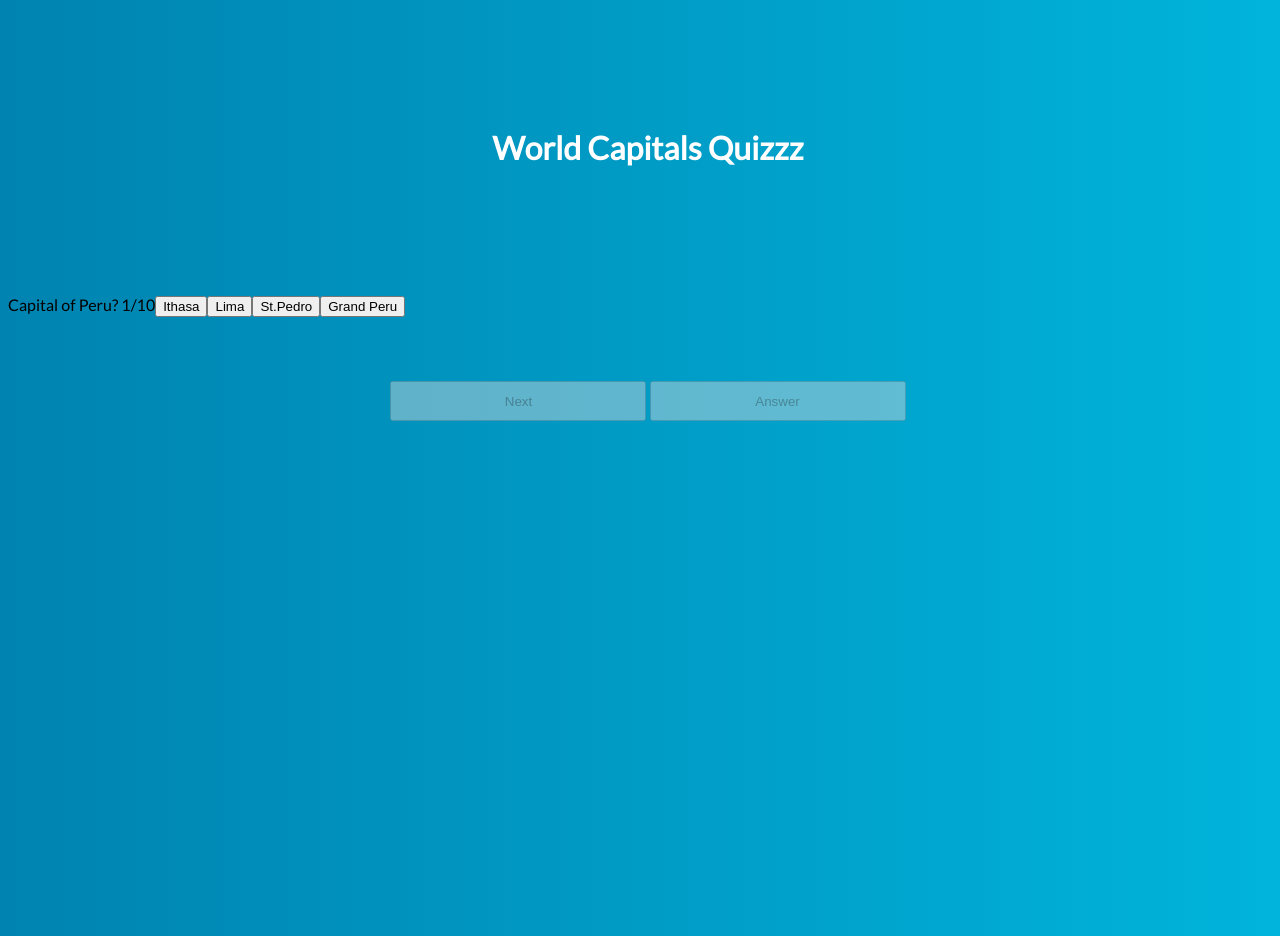
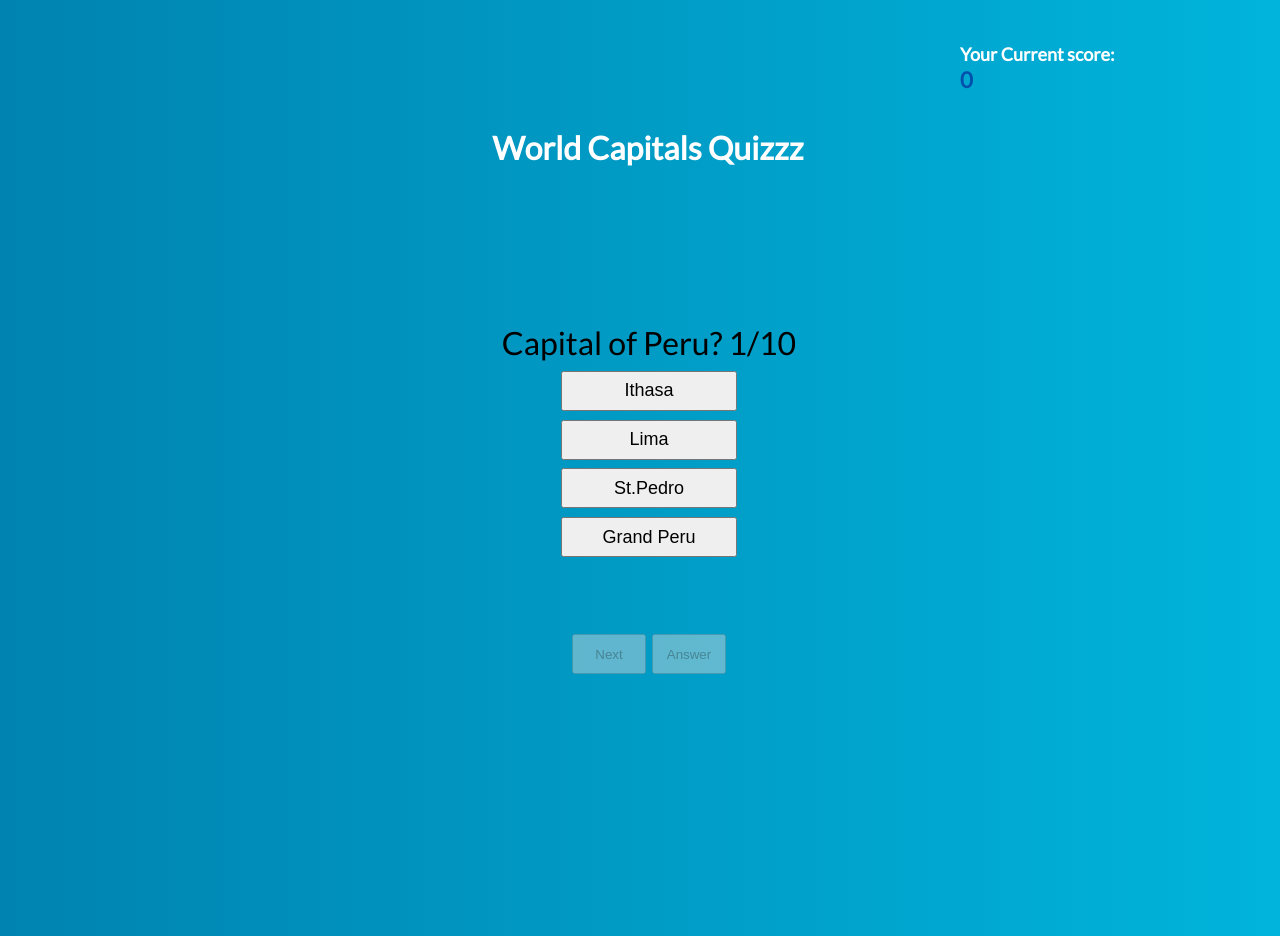
Before and after one commit to pashatay/QuizApp, a plain HTML site: page index.html in a window 1280 px wide. Both pictures are taken after a click on the button "Start". Drawn offline with nearby package versions, Linux system fonts and the light colour scheme.

Commit message:
modify files

```diff
--- a/index.html
+++ b/index.html
@@ -1,5 +1,5 @@
 <!DOCTYPE html>
-<html>
+<html lang="en">
     <head>
         <title>World Capitals Quizzz</title>
         <link href="https://fonts.googleapis.com/css?family=Lato&display=swap" rel="stylesheet">
@@ -10,6 +10,7 @@
     </head>
     <header>
        <h1>World Capitals Quizzz</h1>
+       <h2>Your Current score:<span class='currScore'> 0</span></h2>
     </header>
     <body>
         <section class='qts-box'>
@@ -19,7 +20,7 @@
             Good luck!</p>
             <form class='qts-form'>
                     <label id='q-l' for="question-label"></label>
-                    <input class ='q-a' type="button" value="answer1">
+                    <input class ='q-a' type="button"  value="answer1">
                     <input class ='q-a' type="button" value="answer2">
                     <input class ='q-a' type="button" value="answer3">
                     <input class ='q-a' type="button" value="answer4">
@@ -29,6 +30,7 @@
          <button class='nextBttn'>Next</button>
          <button class='resultBttn'>Result</button>
          <button class='submitBttn'>Answer</button>
+         <button class='restartBttn'>Play Again</button>
      </section>
 </div>
     <script type='text/javascript' src='main.js'></script>
--- a/main.js
+++ b/main.js
@@ -42,14 +42,20 @@ let label = $("#q-l");
 function initialize(){
    startGame();
    listenToNext();
+   restart();
 }
 
 $(document).ready(initialize);
 
-
+function restart(){
+    $('.restartBttn').on('click', function(){
+        location.reload();
+    })
+}
 function startGame(){
     $('.q-a').remove();
     $('body').addClass('neutral');
+    $('.restartBttn').addClass('hideBttn');
     $('.nextBttn').addClass('hideBttn');
     $('.submitBttn').attr("disabled", true);
     $('.submitBttn').addClass('hideBttn');
@@ -78,12 +84,13 @@ function postAQuestion(arr){
 function result(){
     $('.nextBttn').addClass('hideBttn');
     $('.submitBttn').addClass('hideBttn');
-    question.html(endGameMsg);
+    label.html(endGameMsg);
     $('.answers').empty();
     $('.resultBttn').removeClass('hideBttn');
     $('.resultBttn').on('click', function(){
-        question.html(`Your total score is ${score}!`);
+        label.html(`Your total score is ${score} out of 10!`);
         $('.resultBttn').addClass('hideBttn');
+        $('.restartBttn').removeClass('hideBttn')
     })
 }
 
@@ -110,7 +117,7 @@ function pickTheAnswer(){
 
 function submitAnswer(){
     $('.submitBttn').on('click', function (){
-       $('.answers button').attr("disabled", true);
+       $('.q-a').attr("disabled", true);
        $('.nextBttn').attr("disabled", false);
        $('.submitBttn').attr("disabled", true);
        if(userChoice === qts[qtsindx].right){
@@ -140,6 +147,7 @@ function listenToNext() {
 function scoreCount(){
     if(userChoice === qts[qtsindx].right){
         score++;
+        $('.currScore').html(score);
         qtsindx++;
       }else{
         qtsindx++;
--- a/style.css
+++ b/style.css
@@ -28,52 +28,76 @@ background: linear-gradient(to right, #93291E, #ED213A); /* W3C, IE 10+/ Edge, F
     display: none;
 }
 
-.box{
-    width: 60%;
-    padding: 1px;
-    margin: 0 20%;
-    display: inline-block;
-}
 p{
     font-size: 24px;
     color: white;
+    display: flex;
+    margin: auto;
+    text-align: center;
 }
-h1{
+
+h1 {
     text-align: center;
     margin:10% auto;
     color: white;
 }
-.question{
-    text-align: center;
+h2{
+    position: absolute;
+    top: 3%;
+    left: 75%;
+    font-size: 18px;
+    color: white;
+}
+.currScore{
+    color: rgb(2, 82, 173);
+    font-weight: bold;
+    font-size: 22px;
+    padding: 3%;
 }
 
-.answers{
+.qts-box{
+    display: flex;
+    flex-flow: column wrap;
+    width: 60%;
+    padding: 1px;
+    margin: 0 20%;
+}
+
+.qts-form{
     width: 70%;
     margin: 0 auto;
     text-align: center;
+    display: flex;
 }
-.answers button{
-    display: inline-block;
-    margin: 2% 2%;
-    height: 60px;
-    width: 45%;
-    text-align: center;
+
+.qts-form label{
+    font-size: 32px;
+    margin: 5% auto;
+}
+
+.q-a {
+    display: flex;
+    justify-content: center;
+    margin: 3% auto;
+    height: 40px;
+    width: 60%;
     outline: none;
     font-size: 18px;
 }
 
-.answers button:focus{
+.q-a:focus{
     border: 2px solid #2980b9;
 }
 .controls{
-    display: block;
+    display: flex;
     margin: 5% auto;
     text-align: center;
 }
 .controls button{
-    width: 20%;
+    width: 80px;
     height: 40px;
     outline: none;
+    margin: 2%;
 
 }
 .controls button:focus{
```
